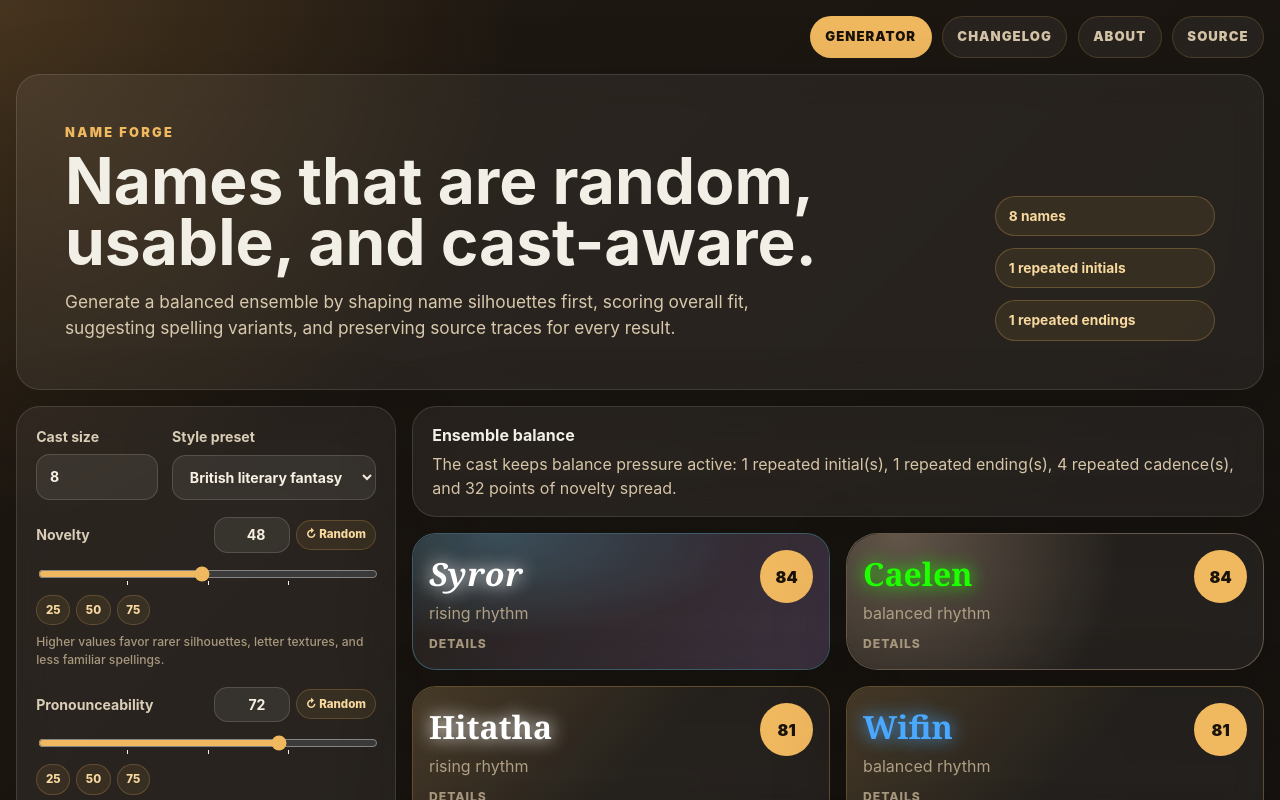
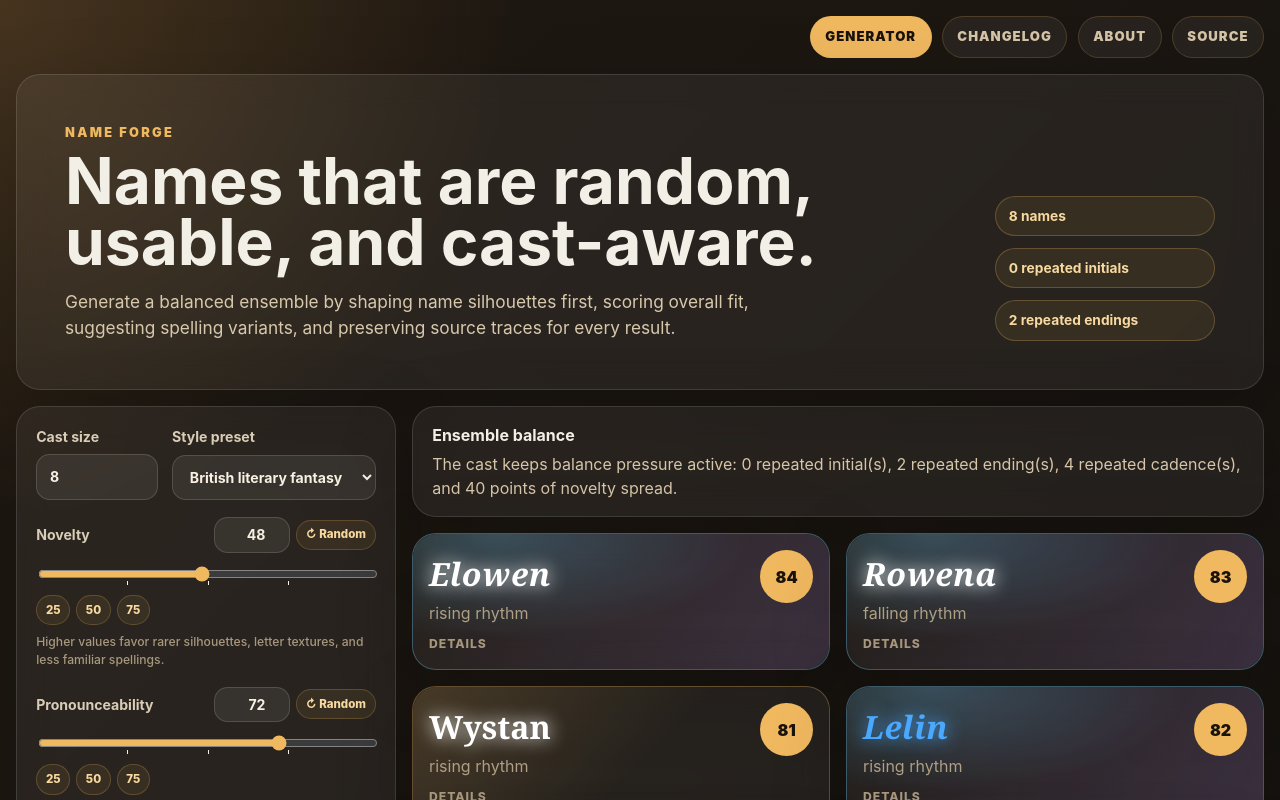
Before and after one commit to jaahay/name-forge, a React (Vite) app: page / in a window 1280 px wide. Shown: the top 800 px of the page. Built offline with nearby package versions, Linux system fonts and the light colour scheme.

Commit message:
Make slider controls affect generation

```diff
--- a/src/engine/generator.ts
+++ b/src/engine/generator.ts
@@ -1,5 +1,6 @@
 import type { GeneratedName, GenerationSettings, NameSilhouette, StylePack } from './types';
 import type { SeededRandom } from './random';
+import { clamp, lerp } from './random';
 import { scoreName } from './scoring';
 import { generateVariants } from './variants';
 
@@ -13,8 +14,10 @@ function pickNucleus(pack: StylePack, random: SeededRandom): string { const sour
 function pickCoda(pack: StylePack, random: SeededRandom, needsCoda: boolean): string { if (!needsCoda) return ''; const source = pack.phonotactics.codas.length > 0 ? pack.phonotactics.codas : fallbackCodas.map((value) => ({ value, weight: 1 })); return random.pickWeighted(source); }
 function softenCollisions(value: string): string { return value.replace(/([bcdfghjklmnpqrstvwxz])\1{2,}/gi, '$1$1').replace(/([aeiouy])\1{2,}/gi, '$1').replace(/thth/gi, 'th').replace(/rrr/gi, 'rr'); }
 
-function applyEnding(name: string, silhouette: NameSilhouette, pack: StylePack, random: SeededRandom): string {
-  if (silhouette.rarityBand === 'common' && random.chance(0.35)) return name;
+function applyEnding(name: string, silhouette: NameSilhouette, pack: StylePack, settings: GenerationSettings, random: SeededRandom): string {
+  const anchoring = clamp(settings.culturalAnchoring);
+  if (!random.chance(lerp(0.24, 0.88, anchoring))) return name;
+  if (silhouette.rarityBand === 'common' && random.chance(lerp(0.46, 0.08, anchoring))) return name;
   const ending = random.pickWeighted(pack.phonotactics.preferredEndings);
   const lower = name.toLowerCase();
   if (lower.endsWith(ending) || ending.length === 0) return name;
@@ -23,15 +26,29 @@ function applyEnding(name: string, silhouette: NameSilhouette, pack: StylePack,
   return `${name.slice(0, Math.max(3, name.length - 1))}${ending}`;
 }
 
+function applyOrthographicWeirdness(name: string, pack: StylePack, settings: GenerationSettings, random: SeededRandom): string {
+  const weirdness = clamp(settings.orthographicWeirdness);
+  if (!random.chance(lerp(0.02, 0.58, weirdness))) return name;
+  const rareFragments = pack.phonotactics.rareGraphemes.filter(Boolean);
+  if (rareFragments.length === 0) return name;
+  const rareFragment = random.pick(rareFragments);
+  const lower = name.toLowerCase();
+  const vowelIndex = lower.search(/[aeiouy]/);
+  const mutated = vowelIndex >= 0 ? `${lower.slice(0, vowelIndex)}${rareFragment}${lower.slice(vowelIndex + 1)}` : `${lower}${rareFragment}`;
+  return titleCase(softenCollisions(mutated));
+}
+
 function generateSyllable(shape: string, silhouette: NameSilhouette, pack: StylePack, random: SeededRandom): string {
   const liquidBias = silhouette.texture === 'liquid' || shape.includes('L');
   return `${pickOnset(pack, random, liquidBias)}${pickNucleus(pack, random)}${pickCoda(pack, random, shape.endsWith('C'))}`;
 }
 
 export function generateNameFromSilhouette(silhouette: NameSilhouette, pack: StylePack, settings: GenerationSettings, random: SeededRandom, index: number): GeneratedName {
-  const fromCurated = settings.culturalAnchoring > 0.78 && random.chance(0.22);
-  const baseName = fromCurated ? random.pick(pack.curatedNames) : titleCase(applyEnding(softenCollisions(silhouette.shape.map((shape) => generateSyllable(shape, silhouette, pack, random)).join('')), silhouette, pack, random));
+  const fromCurated = random.chance(lerp(0.04, 0.62, settings.culturalAnchoring));
+  const generated = silhouette.shape.map((shape) => generateSyllable(shape, silhouette, pack, random)).join('');
+  const shaped = applyOrthographicWeirdness(applyEnding(softenCollisions(generated), silhouette, pack, settings, random), pack, settings, random);
+  const baseName = fromCurated ? random.pick(pack.curatedNames) : titleCase(shaped);
   const scores = scoreName(baseName, silhouette, pack, settings);
-  const variants = generateVariants(baseName, pack);
+  const variants = generateVariants(baseName, pack, settings);
   return { id: `name-${index + 1}-${baseName.toLowerCase()}`, name: baseName, silhouette, scores, variants, provenance: [...silhouette.provenance, { sourceId: fromCurated ? `${pack.id}:curatedNames` : 'name-forge:phonotactic-generator@0.1.0', sourceKind: fromCurated ? 'curated-list' : 'algorithm', label: fromCurated ? 'Curated seed' : 'Generated name', detail: fromCurated ? `Selected from curated examples in ${pack.label}.` : 'Generated from style-pack phonotactics, selected silhouette, seeded randomness, and ending bias.' }, { sourceId: 'name-forge:scoring@0.1.0', sourceKind: 'algorithm', label: 'Overall fit scoring', detail: 'Scores combine pronounceability, memorability, novelty, cultural anchoring, orthographic naturalness, style fit, silhouette fit, and cast fit.' }] };
 }
```
